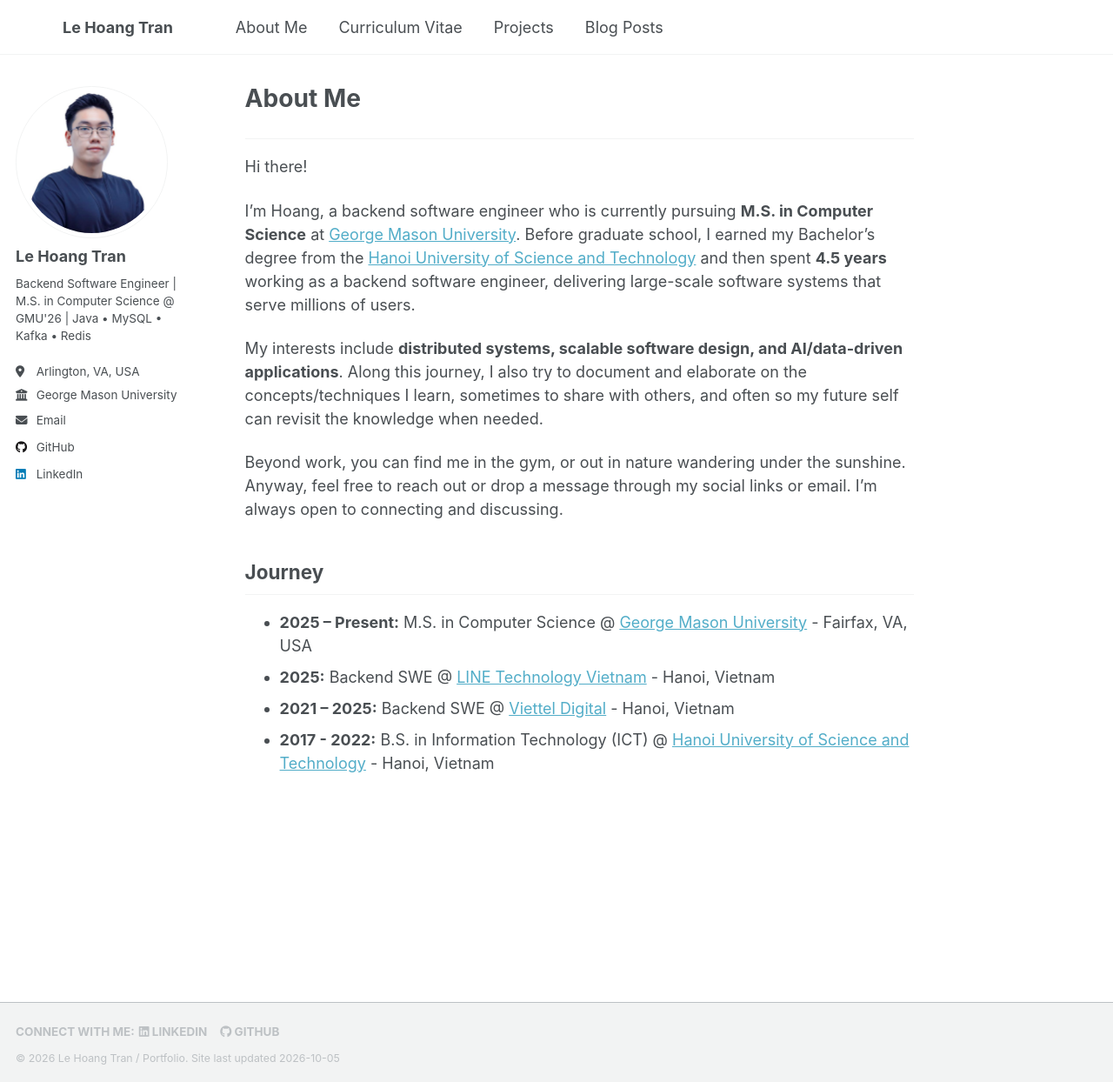
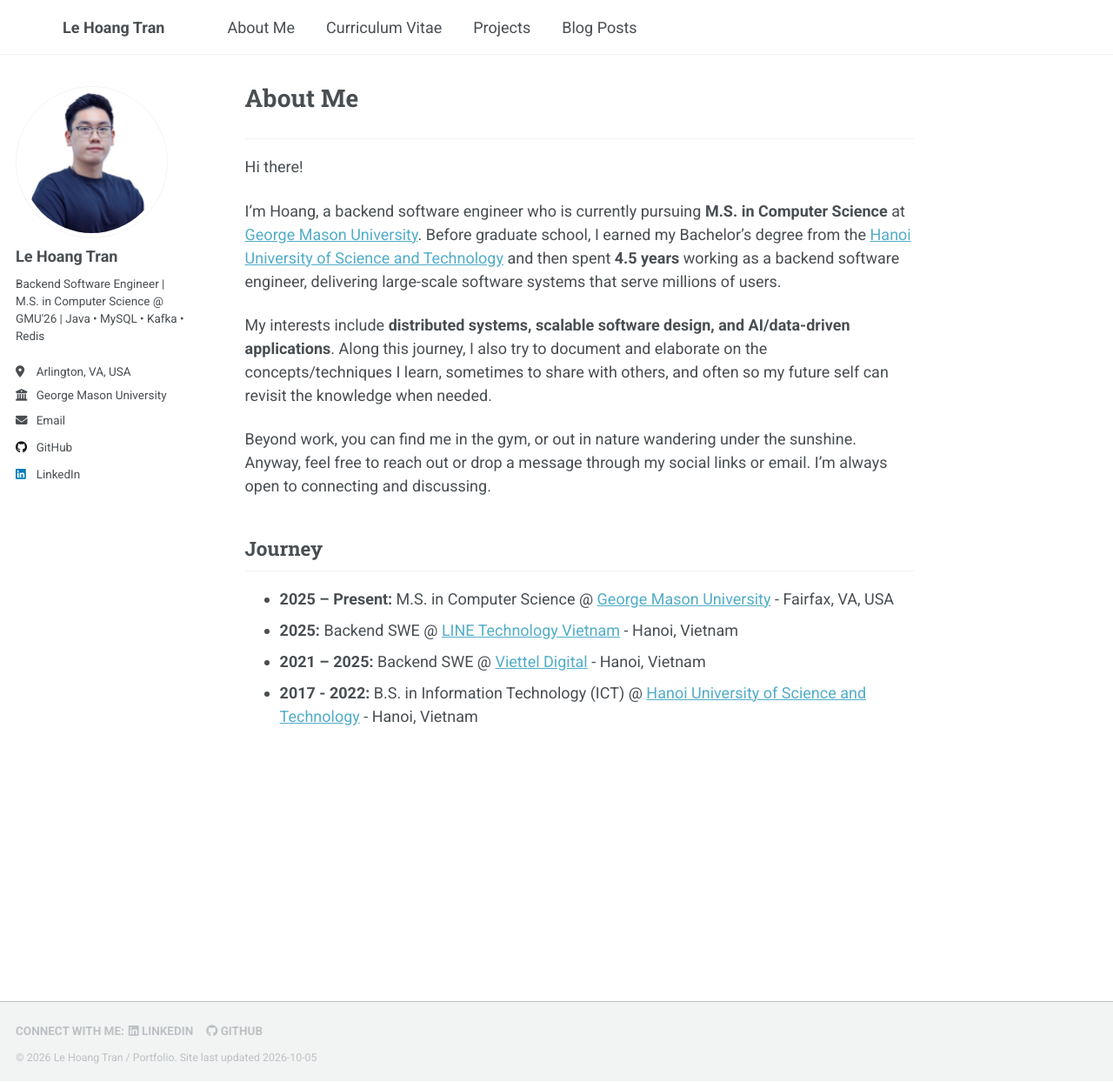
Before and after one commit to lehoangtran289/lehoangtran289.github.io, a Jekyll site: the page built from _pages/about.md, in a window 1280 px wide and 1244 px high. Shown: the whole window at 87% size. Built offline with Jekyll 4.4.1, drawn with Linux system fonts in a browser that asks for light colours; a script that is not in the unit is left out.

Commit message:
feat: Use Roboto and Roboto Slab fonts site-wide to match al-folio

```diff
--- a/_includes/head.html
+++ b/_includes/head.html
@@ -12,5 +12,10 @@
   document.documentElement.className = document.documentElement.className.replace(/\bno-js\b/g, '') + ' js ';
 </script>
 
+<!-- Fonts (same as al-folio) -->
+<link rel="preconnect" href="https://fonts.googleapis.com">
+<link rel="preconnect" href="https://fonts.gstatic.com" crossorigin>
+<link rel="stylesheet" href="https://fonts.googleapis.com/css?family=Roboto:300,400,500,700|Roboto+Slab:100,300,400,500,700&display=swap">
+
 <!-- For all browsers -->
 <link rel="stylesheet" href="{{ base_path }}/assets/css/main.css">
--- a/_sass/_themes.scss
+++ b/_sass/_themes.scss
@@ -15,7 +15,8 @@ $indent-var                 : 1.3em;
 
 /* System typefaces */
 $serif                      : Georgia, Times, serif;
-$sans-serif                 : -apple-system, ".SFNSText-Regular", "San Francisco", "Roboto", "Segoe UI", "Helvetica Neue", "Lucida Grande", Arial, sans-serif;
+$sans-serif                 : "Roboto", -apple-system, ".SFNSText-Regular", "San Francisco", "Segoe UI", "Helvetica Neue", "Lucida Grande", Arial, sans-serif;
+$roboto-slab                : "Roboto Slab", "Roboto", Georgia, serif;
 $monospace                  : Monaco, Consolas, "Lucida Console", monospace;
 
 /* Sans serif typefaces */
@@ -40,7 +41,7 @@ $type-size-7                : 0.6875em; // ~11px
 $type-size-8                : 0.625em;  // ~10px
 
 $global-font-family         : $sans-serif;
-$header-font-family         : $sans-serif;
+$header-font-family         : $roboto-slab;
 $caption-font-family        : $serif;
 
 /* ==========================================================================
```
